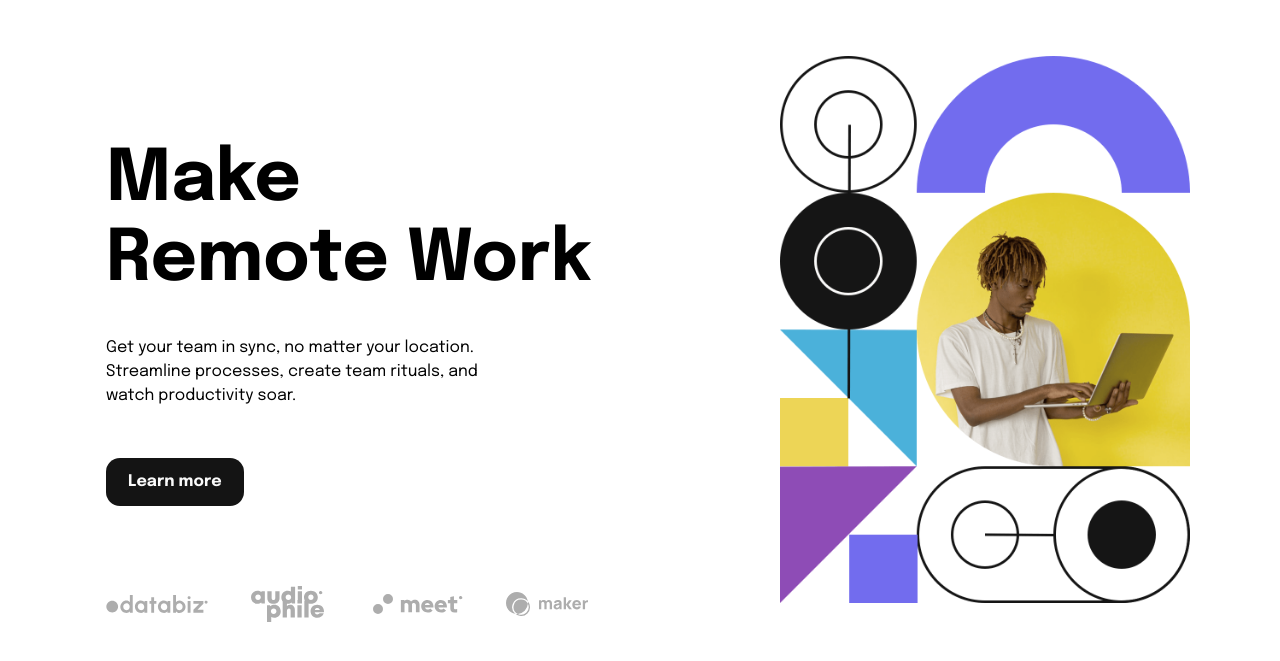
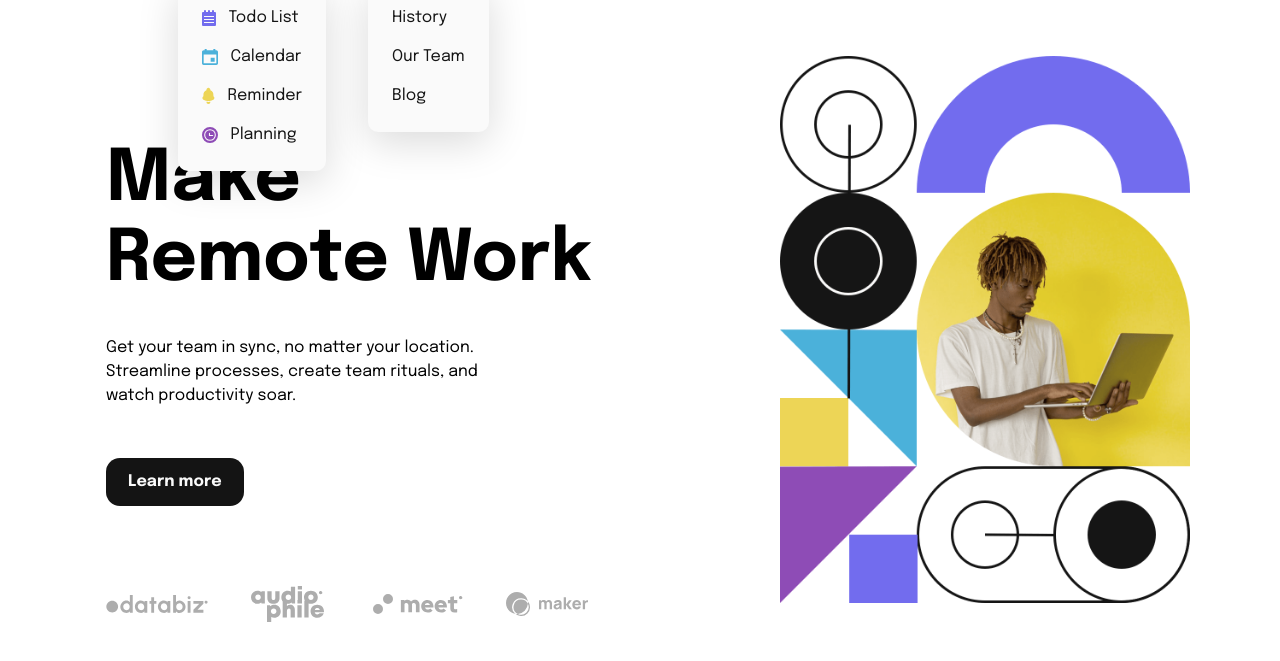
Before and after one commit to Dylou-Code/Snap-Intro, a website built with Vite: page index.html in a window 1280 px wide. Shown: the part 79-740 px from the top of the page. Built offline with nearby package versions, Linux system fonts and the light colour scheme.

Commit message:
Dropdown navbar Desktop

```diff
--- a/index.html
+++ b/index.html
@@ -68,7 +68,7 @@
                                     <img src="/resources/assets/images/icon-arrow-down.svg">
                                 </div>
                             </div>
-                            <ul class="navigation__dropdown-list" role="list" aria-label="submenu">
+                            <ul class="navigation__dropdown-list navigation__dropdown-list--company" role="list" aria-label="submenu">
                                 <li><a href="#" class="navigation__dropdown-link">History</a></li>
                                 <li><a href="#" class="navigation__dropdown-link">Our Team</a></li>
                                 <li><a href="#" class="navigation__dropdown-link">Blog</a></li>
--- a/main.js
+++ b/main.js
@@ -4,7 +4,7 @@ const primaryNav = document.querySelector(".navigation");
 const hamburgerIcon = document.getElementById("burgerIcon");
 const closeIcon = document.getElementById("burgerClose");
 const listNavigation = document.querySelectorAll(".navigation__dropdown-title");
-const dropdownList = document.querySelectorAll(".navigation__dropdown-list");
+const dropdownList = document.querySelector(".navigation__dropdown-list");
 
 /*listNavigation.addEventListener('click', () => {
     dropdownList.classList.toggle("hidden")
--- a/resources/scss/_navigation.scss
+++ b/resources/scss/_navigation.scss
@@ -72,8 +72,6 @@
       margin-top: 25px;
       margin-bottom: 25px;
       margin-left: 16px;
-
-
     }
 
     &__logo {
@@ -88,22 +86,6 @@
       display: none;
     }
 
-    /*propriété raccourci pour definir la marge de touts les coté*/
-    /*  inset: 7rem var(--size-400) auto;*/
-    /*max-width: 35rem;
-    margin-left: auto;*/
-
-
-    /*!*ombre légère sur le menu*!*!*/
-
-
-    /*&__dropdown-list {
-      display: grid;
-      gap: 15px;
-      text-align: center;
-      font-weight: var(--fw-bold);
-    }
-  */
     &[data-visible] {
       display: block;
     }
@@ -181,18 +163,12 @@
   /* Taille d'écran inférieure ou égale à 48em (1024 pixels) */
   @media (min-width: 64em) {
 
-
-
     display: flex;
     flex-direction: row;
     justify-content: space-between;
     align-items: center;
     padding: 24px;
     width: 1000px;
-
-   /* &__wrapper {
-      width: 1000px;
-    }*/
 
     &__logo {
       display: none;
@@ -235,19 +211,42 @@
 
        &-list{
          position: absolute;
-         display: none;
+         background: var(--clr-neutral-500);
+         padding: 24px;
+         border-radius: 10px;
+         box-shadow: 0px 10px 40px 0px rgba(0, 0, 0, 0.15);
+         left: -30px;
+
+         &--company {
+           left: 160px;
+         }
+
+         li{
+           margin-top: 15px;
+         }
+
+         li:nth-child(1) {
+           margin-top: 0;
+         }
+      }
+
+      &-link {
+        display: flex;
+        flex-direction: row;
+        align-items: center;
+
+        img {
+          margin-right: var(--space-300);
+        }
       }
 
       &-list:hover{
 
       }
 
-     /*  &-list:hover {
-         background: red;
-         padding: 5px;
+       &-list:hover {
 
-      }*/
-
+      }
     }
   }
 
```
